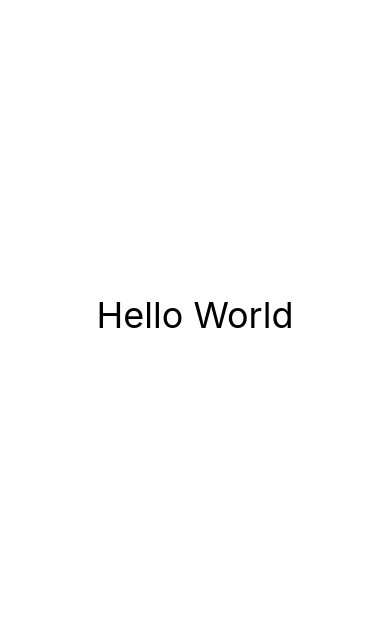
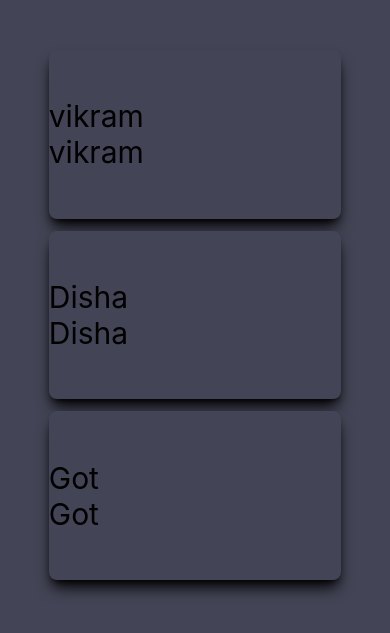
Before and after one commit to Disha-Baghel/Rattle, a React Native app: screen / in a window 390 px wide. Shown: the part 107-740 px from the top of the page. Built offline with nearby package versions, Linux system fonts and the light colour scheme.

Commit message:
Added some code

```diff
--- a/App.jsx
+++ b/App.jsx
@@ -1,10 +1,21 @@
 import React from 'react';
 import { Text, View } from 'react-native';
 
+function Card({name}) {
+    return (
+        <View className="justify-center w-9/12 text-2xl bg-[#434556] rounded-lg shadow-lg h-1/5 shadow-black">
+            <Text className="text-3xl">{name}</Text>
+            <Text className="text-3xl">{name}</Text>
+        </View>
+    )
+}
+
 function App() {
   return (
-      <View className="items-center justify-center flex-1">
-        <Text className="text-4xl">Hello World</Text>
+      <View className="items-center justify-center flex-1 bg-[#434556] gap-3">
+        <Card name="vikram" />
+        <Card name="Disha" />
+        <Card name="Got" />
       </View>
   );
 }
```
